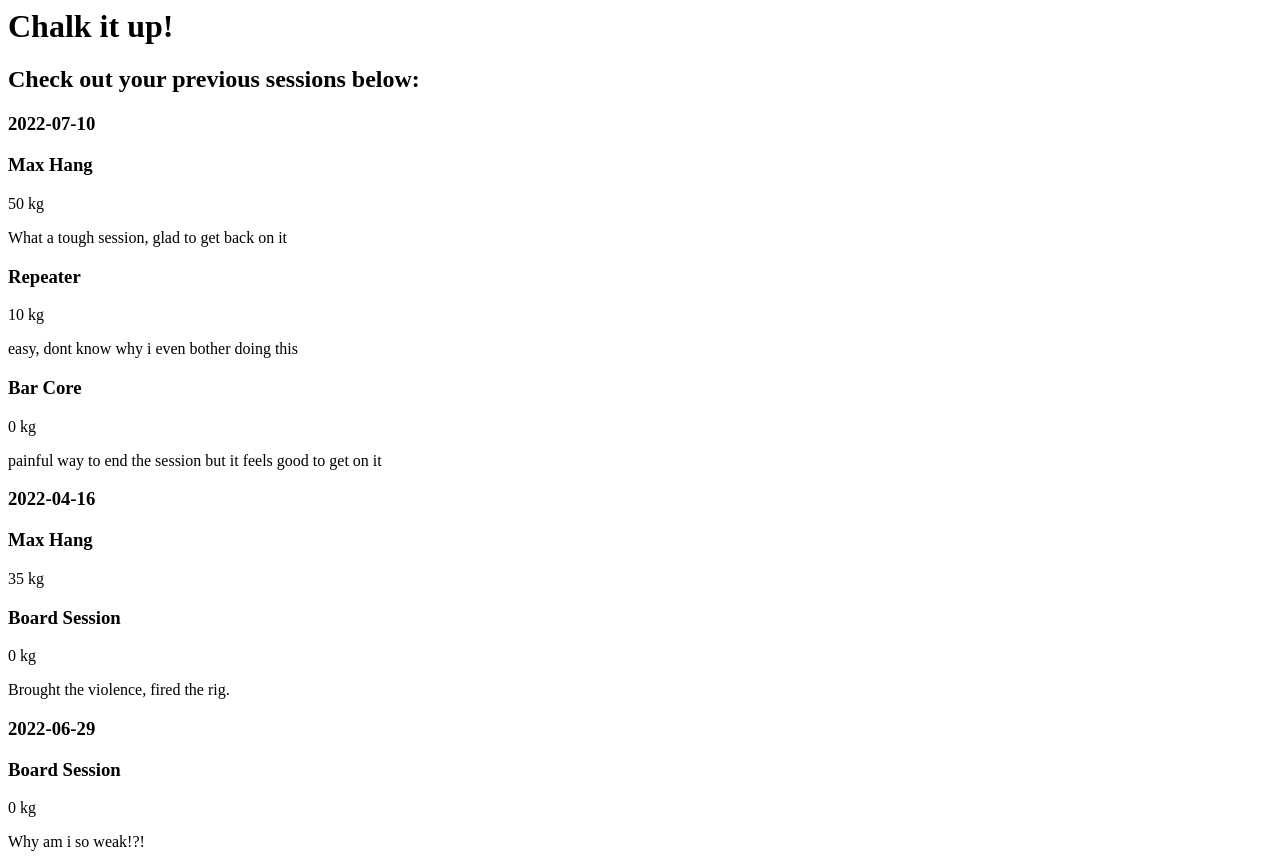
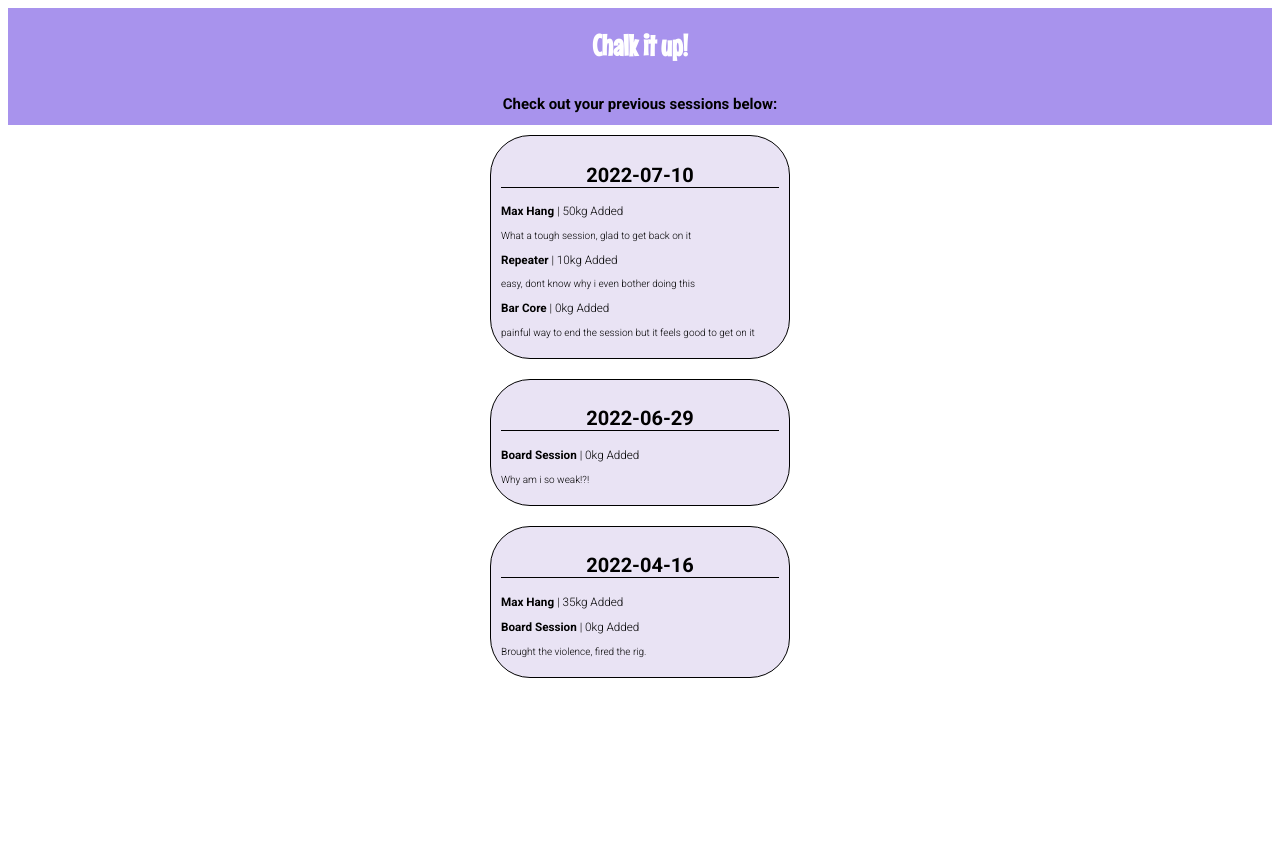
Before and after one commit to Harry-Johnston/Training-Log, a PHP site: page / in a window 1280 px wide. After the commit the page ends 678 px from the top, so only its background shows below. Run offline with PHP 8.4, Linux system fonts and the light colour scheme; data comes from the database, SQL or seed files in the repository.

Commit message:
basic styling on the site

```diff
--- a/Style.css
+++ b/Style.css
@@ -3,13 +3,46 @@
 }
 
 html {
+    font-family: 'Roboto', sans-serif;
     scroll-behavior: smooth;
-    font-family: 'Montserrat', sans-serif;
     font-size: 10px;
 }
 
-.date_container {
+.title_logo {
+    font-size: 3rem;
+    font-family: 'Mouse Memoirs', sans-serif;
+    color: #FFFFFF;
+}
+
+header {
+    background-color: #a893ed;
     display: flex;
-    flex-direction: row;
+    flex-direction: column;
     align-items: center;
 }
+.diary_container {
+    display: flex;
+    flex-direction: column;
+    align-items: center;
+    margin: 0 150px;
+}
+
+.date_text{
+    font-size: 2rem;
+    border-bottom: 1px black solid;
+    text-align: center;
+}
+
+.weight_added_span{
+    font-weight: 100;
+}
+
+.date_container {
+    border: black solid 1px;
+    gap: 40px;
+    margin: 10px;
+    padding: 10px;
+    min-width: 300px;
+    border-radius: 40px;
+    background-color: #e9e3f4;
+}
--- a/index.php
+++ b/index.php
@@ -4,6 +4,10 @@ $date_array = getAllDates($db_array);
 ?>
 <html lang = "en">
     <head>
+        <link rel="stylesheet" href="style.css" type="text/css">
+        <link rel="preconnect" href="https://fonts.googleapis.com">
+        <link rel="preconnect" href="https://fonts.gstatic.com" crossorigin>
+        <link href="https://fonts.googleapis.com/css2?family=Mouse+Memoirs&family=Roboto:wght@300;700&display=swap" rel="stylesheet">
         <title>Training Log</title>
     </head>
     <body>
--- a/trainingFunction.php
+++ b/trainingFunction.php
@@ -20,7 +20,7 @@ function dbPull():array{
 
 function perDateOutput(array $db_array, array $date_array){
     foreach($date_array as $date) {
-        echo "<div class='date_container'><h3>$date</h3>";
+        echo "<div class='date_container'><h2 class='date_text'>$date</h2>";
         foreach ($db_array as $db_item) {
             if ($db_item['date'] === $date) {
                 $db_id = $db_item['id'] - 1;
@@ -37,7 +37,13 @@ function getAllDates($db_array):array{
     foreach($db_array as $db_item){
         $db_date_array[] = $db_item['date'];
     }
-    return array_unique($db_date_array);
+    return sortDates($db_date_array);
+}
+
+function sortDates(array $date_array):array{
+    $date_array = array_unique($date_array);
+    natsort($date_array);
+    return array_reverse($date_array);
 }
 
 function exerciseOutput(array $db_array, int $array_index):string{
@@ -45,13 +51,7 @@ function exerciseOutput(array $db_array, int $array_index):string{
     $weight_added_kg = ($db_array[$array_index]['weight_added_kg']===null) ? 0 : $db_array[$array_index]['weight_added_kg'];
     $comments = ($db_array[$array_index]['comments']===null) ? '' : $db_array[$array_index]['comments'];
 
-    $exercise_string = "<div class='exercise_container'><h3> $exercise </h3><p> $weight_added_kg kg</p><p>$comments</p></div>";
+    $exercise_string = "<div class='exercise_container'><h3> $exercise <span class='weight_added_span'> | " . $weight_added_kg . "kg Added </span></h3><p>$comments</p></div>";
 
     return $exercise_string;
 }
-
-function setupDBOutput():array{
-    $MEGA_ARRAY['db_array'] = dbPull();
-    $MEGA_ARRAY['date_array'] = getAllDates($MEGA_ARRAY['db_array']);
-    return $MEGA_ARRAY;
-}
```
